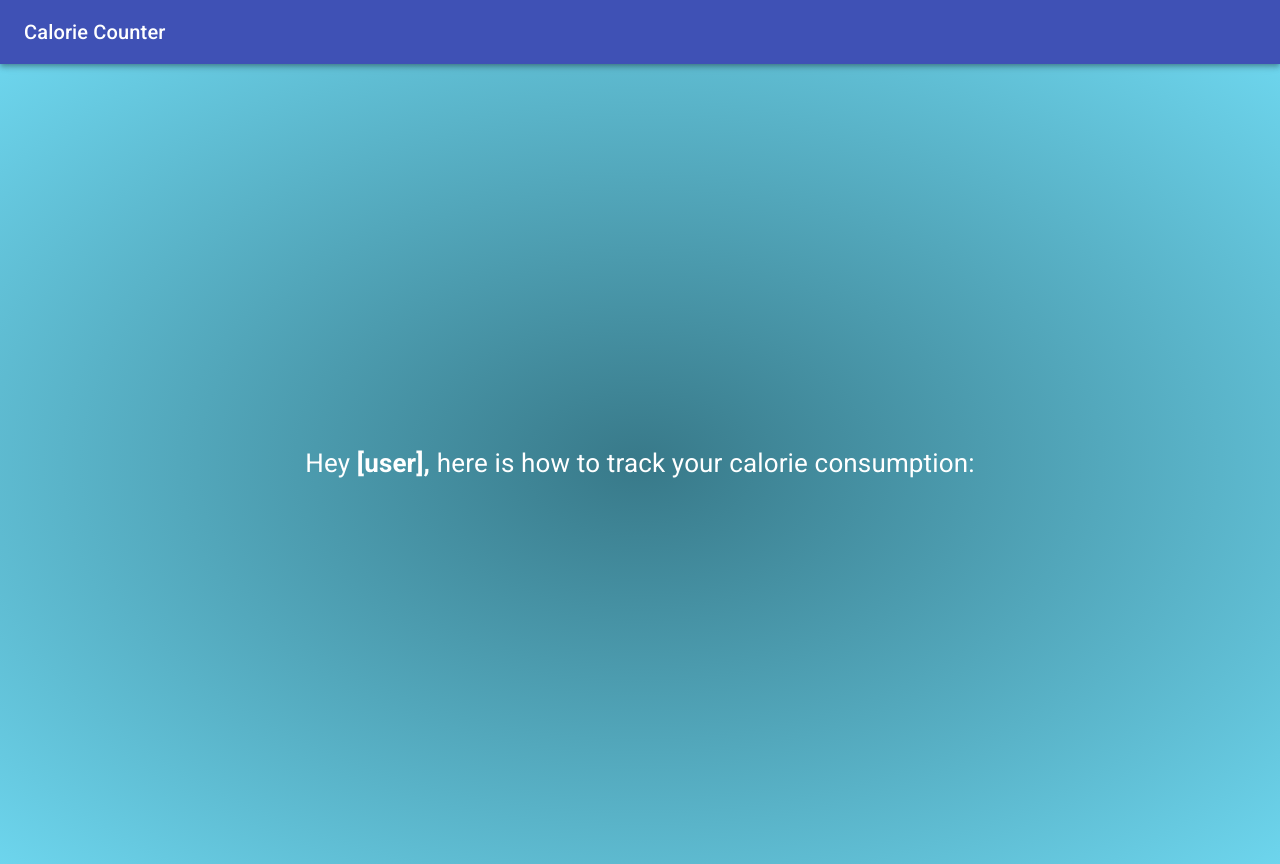
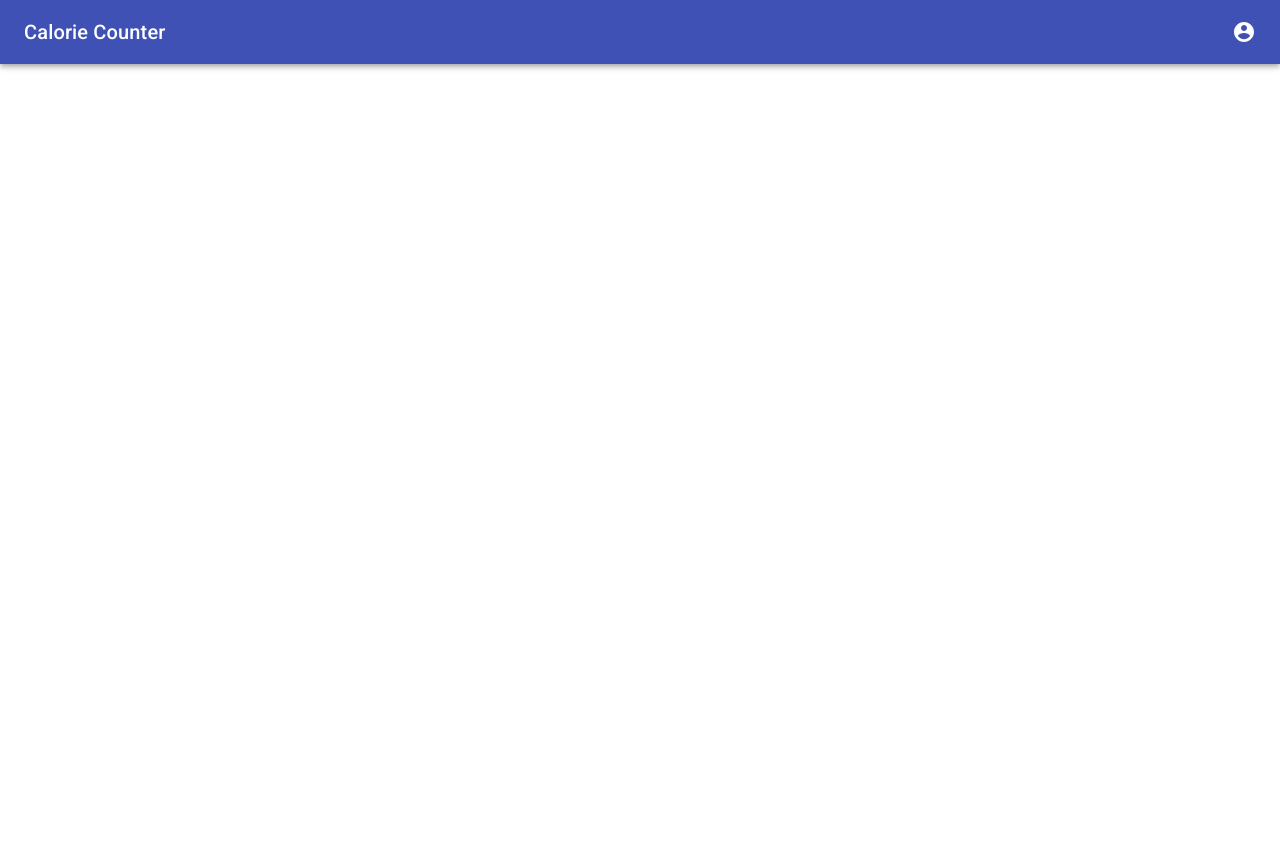
Before and after one commit to ulasonat/CalorieTracker, a React (Create React App) app: page / in a window 1280 px wide. After the commit the page ends 800 px from the top, so only its background shows below. Built offline with nearby package versions, Linux system fonts and the light colour scheme.

Commit message:
Add navbar component using material ui template

```diff
--- a/src/App.js
+++ b/src/App.js
@@ -1,38 +1,6 @@
 import React from "react";
 import Nav from "./components/Nav";
-import Form from "./components/Form";
 import "./App.css";
-
-//This class will contain the Navigation Bar
-class NavBar extends React.Component {
-  render() {
-    return (
-      <div>
-        <Nav />
-      </div>
-    );
-  }
-}
-
-//this class will be a sidebar that contais food items that were added in the current session
-class RecentlyEntered extends React.Component {}
-
-//This class will be a sidebar that contains the food items that were added in older sessions(this will be a historylike feature )
-class RecentlHistory extends React.Component {}
-
-//This will be the SearchBar
-class SearchBar extends React.Component {
-  render() {
-    return (
-      <div>
-        <p>
-          Hey <b>[user], </b>here is how to track your calorie consumption:
-        </p>
-        <Form />
-      </div>
-    );
-  }
-}
 
 class App extends React.Component {
   constructor() {
@@ -42,10 +10,7 @@
   render() {
     return (
       <div className="App">
-        <NavBar />
-        <header className="App-header">
-          <SearchBar />
-        </header>
+        <Nav />
       </div>
     );
   }
--- a/src/components/Nav.js
+++ b/src/components/Nav.js
@@ -1,20 +1,178 @@
 import React from "react";
+import { makeStyles } from "@material-ui/core/styles";
 import AppBar from "@material-ui/core/AppBar";
-import CssBaseline from "@material-ui/core/CssBaseline";
 import Toolbar from "@material-ui/core/Toolbar";
+import IconButton from "@material-ui/core/IconButton";
 import Typography from "@material-ui/core/Typography";
+import Badge from "@material-ui/core/Badge";
+import MenuItem from "@material-ui/core/MenuItem";
+import Menu from "@material-ui/core/Menu";
+import MenuIcon from "@material-ui/icons/Menu";
+import AccountCircle from "@material-ui/icons/AccountCircle";
+import MailIcon from "@material-ui/icons/Mail";
+import NotificationsIcon from "@material-ui/icons/Notifications";
+import MoreIcon from "@material-ui/icons/MoreVert";
+
+const useStyles = makeStyles(theme => ({
+  grow: {
+    flexGrow: 1
+  },
+  menuButton: {
+    marginRight: theme.spacing(2)
+  },
+  title: {
+    display: "none",
+    [theme.breakpoints.up("sm")]: {
+      display: "block"
+    }
+  },
+
+  inputRoot: {
+    color: "inherit"
+  },
+  inputInput: {
+    padding: theme.spacing(1, 1, 1, 0),
+    // vertical padding + font size from searchIcon
+    paddingLeft: `calc(1em + ${theme.spacing(4)}px)`,
+    transition: theme.transitions.create("width"),
+    width: "100%",
+    [theme.breakpoints.up("md")]: {
+      width: "20ch"
+    }
+  },
+  sectionDesktop: {
+    display: "none",
+    [theme.breakpoints.up("md")]: {
+      display: "flex"
+    }
+  },
+  sectionMobile: {
+    display: "flex",
+    [theme.breakpoints.up("md")]: {
+      display: "none"
+    }
+  }
+}));
 
 export default function Nav() {
+  const classes = useStyles();
+  const [anchorEl, setAnchorEl] = React.useState(null);
+  const [mobileMoreAnchorEl, setMobileMoreAnchorEl] = React.useState(null);
+
+  const isMenuOpen = Boolean(anchorEl);
+  const isMobileMenuOpen = Boolean(mobileMoreAnchorEl);
+
+  const handleProfileMenuOpen = event => {
+    setAnchorEl(event.currentTarget);
+  };
+
+  const handleMobileMenuClose = () => {
+    setMobileMoreAnchorEl(null);
+  };
+
+  const handleMenuClose = () => {
+    setAnchorEl(null);
+    handleMobileMenuClose();
+  };
+
+  const handleMobileMenuOpen = event => {
+    setMobileMoreAnchorEl(event.currentTarget);
+  };
+
+  const menuId = "primary-search-account-menu";
+  const renderMenu = (
+    <Menu
+      anchorEl={anchorEl}
+      anchorOrigin={{ vertical: "top", horizontal: "right" }}
+      id={menuId}
+      keepMounted
+      transformOrigin={{ vertical: "top", horizontal: "right" }}
+      open={isMenuOpen}
+      onClose={handleMenuClose}
+    >
+      <MenuItem onClick={handleMenuClose}>My account</MenuItem>
+      <MenuItem onClick={handleMenuClose}>Recent history</MenuItem>
+      <MenuItem onClick={handleMenuClose}>Recently added</MenuItem>
+    </Menu>
+  );
+
+  const mobileMenuId = "primary-search-account-menu-mobile";
+  const renderMobileMenu = (
+    <Menu
+      anchorEl={mobileMoreAnchorEl}
+      anchorOrigin={{ vertical: "top", horizontal: "right" }}
+      id={mobileMenuId}
+      keepMounted
+      transformOrigin={{ vertical: "top", horizontal: "right" }}
+      open={isMobileMenuOpen}
+      onClose={handleMobileMenuClose}
+    >
+      <MenuItem>
+        <IconButton aria-label="show 4 new mails" color="inherit">
+          <Badge badgeContent={4} color="secondary">
+            <MailIcon />
+          </Badge>
+        </IconButton>
+        <p>Messages</p>
+      </MenuItem>
+      <MenuItem>
+        <IconButton aria-label="show 11 new notifications" color="inherit">
+          <Badge badgeContent={11} color="secondary">
+            <NotificationsIcon />
+          </Badge>
+        </IconButton>
+        <p>Notifications</p>
+      </MenuItem>
+      <MenuItem onClick={handleProfileMenuOpen}>
+        <IconButton
+          aria-label="account of current user"
+          aria-controls="primary-search-account-menu"
+          aria-haspopup="true"
+          color="inherit"
+        >
+          <AccountCircle />
+        </IconButton>
+        <p>Profile</p>
+      </MenuItem>
+    </Menu>
+  );
+
   return (
-    <React.Fragment>
-      <CssBaseline />
-      <AppBar position="relative">
+    <div className={classes.grow}>
+      <AppBar position="static">
         <Toolbar>
-          <Typography variant="h6" color="inherit" noWrap>
+          <Typography className={classes.title} variant="h6" noWrap>
             Calorie Counter
           </Typography>
+
+          <div className={classes.grow} />
+          <div className={classes.sectionDesktop}>
+            <IconButton
+              edge="end"
+              aria-label="account of current user"
+              aria-controls={menuId}
+              aria-haspopup="true"
+              onClick={handleProfileMenuOpen}
+              color="inherit"
+            >
+              <AccountCircle />
+            </IconButton>
+          </div>
+          <div className={classes.sectionMobile}>
+            <IconButton
+              aria-label="show more"
+              aria-controls={mobileMenuId}
+              aria-haspopup="true"
+              onClick={handleMobileMenuOpen}
+              color="inherit"
+            >
+              <MoreIcon />
+            </IconButton>
+          </div>
         </Toolbar>
       </AppBar>
-    </React.Fragment>
+      {renderMobileMenu}
+      {renderMenu}
+    </div>
   );
 }
```
